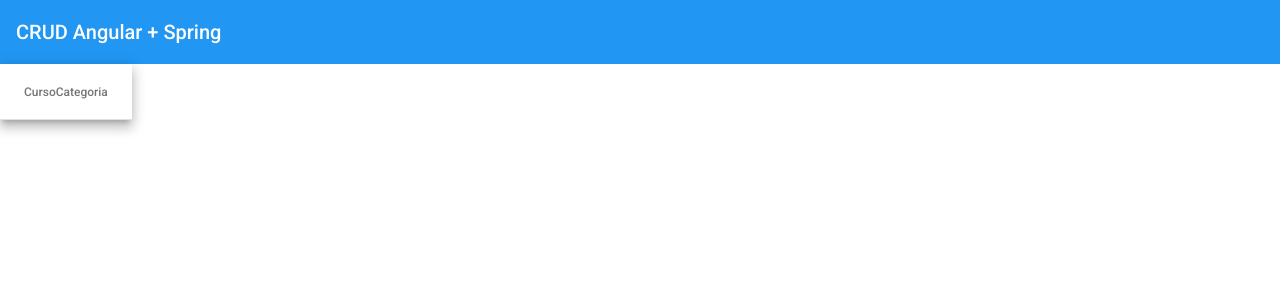
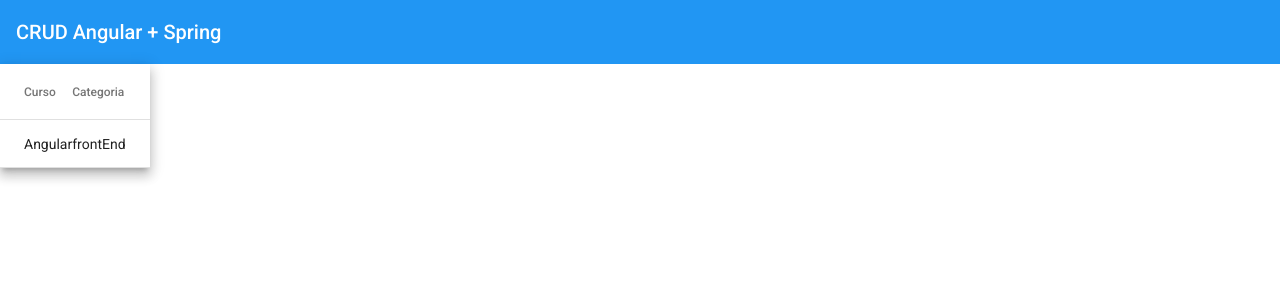
Before and after one commit to pedrorhamon/crud-angular-spring, an Angular app in the folder crud-angular/: page /courses in a window 1280 px wide. Shown: the top 300 px of the page. Built offline with nearby package versions, Linux system fonts and the light colour scheme.

Commit message:
Demonstrativo na tabela

```diff
--- a/crud-angular/src/app/courses/courses/courses.component.ts
+++ b/crud-angular/src/app/courses/courses/courses.component.ts
@@ -9,7 +9,9 @@ import { Course } from './../models/course';
 })
 export class CoursesComponent implements OnInit {
 
-  courses: Course[] = [];
+  courses: Course[] = [
+    {_id:"1", name: 'Angular', category: 'frontEnd'}
+  ];
   displayedColumns = ['name', 'category'];
 
   constructor() { }
```
